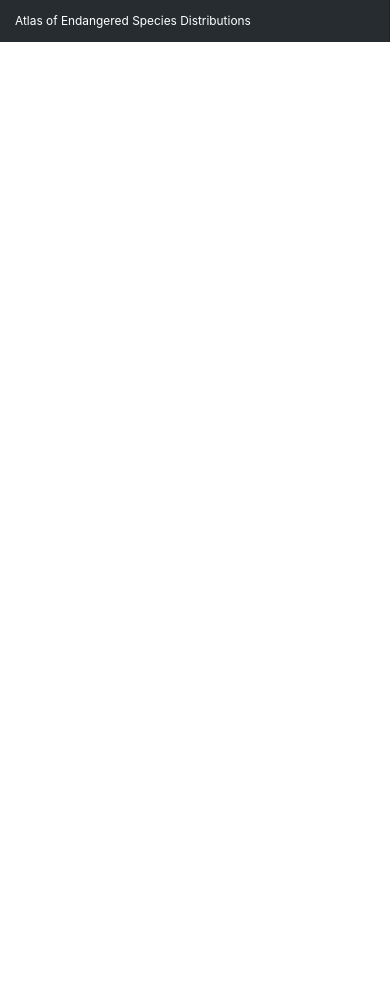
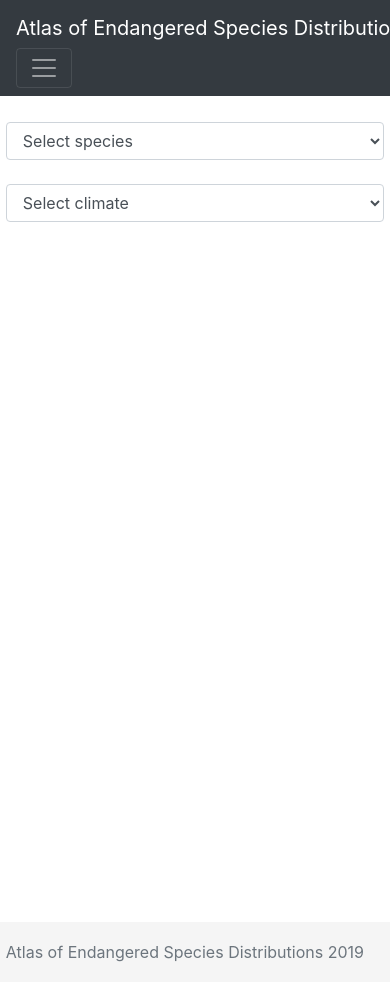
Before and after one commit to atlas-of-endangered-species/atlas-of-endangered-species.github.io, a Jekyll site: the page built from index.html, in a window 390 px wide and 982 px high. Built offline with Jekyll 4.4.1, drawn with Linux system fonts in a browser that asks for light colours; nearby versions of some CDN libraries.

Commit message:
Layout adjustments

```diff
--- a/_includes/head.html
+++ b/_includes/head.html
@@ -21,6 +21,5 @@
 
 
   <!-- Custom styles for this template -->
-  <link href="assets/css/dashboard.css" rel="stylesheet">
 
   <link rel="stylesheet" href="/assets/css/styles.css">
--- /dev/null
+++ b/_includes/navbar.html
@@ -0,0 +1,16 @@
+<nav class="navbar navbar-expand-lg navbar-dark bg-dark">
+  <a class="navbar-brand" href="#">{% if page.title %}{{ page.title | escape }}{% else %}{{ site.title | escape }}{% endif %}</a>
+  <button class="navbar-toggler" type="button" data-toggle="collapse" data-target="#navbarNavDropdown" aria-controls="navbarNavDropdown" aria-expanded="false" aria-label="Toggle navigation">
+    <span class="navbar-toggler-icon"></span>
+  </button>
+  <div class="collapse navbar-collapse" id="navbarNavDropdown">
+    <ul class="navbar-nav">
+      <li class="nav-item active">
+        <a class="nav-link" href="#">Home <span class="sr-only">(current)</span></a>
+      </li>
+      <li class="nav-item">
+        <!-- <a class="nav-link" href="#">About</a> -->
+      </li>
+    </ul>
+  </div>
+</nav>
--- a/_includes/sidebar.html
+++ b/_includes/sidebar.html
@@ -1,5 +1,3 @@
-<nav class="col-md-2 d-none d-md-block bg-light sidebar">
-  <div class="sidebar-sticky">
 
   <select id="mySelect" class="form-control">
     <option value="" disabled selected> Select species </option>
@@ -66,14 +64,11 @@
       </p>
       <img src="https://upload.wikimedia.org/wikipedia/commons/thumb/6/63/Status_iucn3.1_VU.svg/220px-Status_iucn3.1_VU.svg.png" class="center status_label" alt="">
     </div>
-  <div id="built_with">
+  <!-- <div id="built_with">
     <hr>
     <br/ >
     <img src="https://github.com/boyanangelov/sdmbench/raw/master/logo.png" height="100" width="100" alt="">
     <p>Built with <a href="https://github.com/boyanangelov/sdmbench" target="_blank">sdmbench</a></p>
     <img src="https://pt-zapovednik.org/wp-content/uploads/2018/05/GBIF-2015-full-stacked-display.png" class="center" style="width:65%;"></img>
     <p>Data from <a href="https://www.gbif.org/" target="_blank">GBIF.org</a></p>
-  </div>
-
-
-</nav>
+  </div> -->
--- a/_layouts/default.html
+++ b/_layouts/default.html
@@ -3,35 +3,28 @@
 
   {% include head.html %}
 
-    <body>
-      <nav class="navbar navbar-dark fixed-top bg-dark flex-md-nowrap p-0 shadow">
-        <a class="navbar-brand col-sm-3 col-md-2 mr-0" href="#">Atlas of Endangered Species Distributions</a>
-        <ul class="navbar-nav px-3">
-          <li class="nav-item text-nowrap">
-            <!-- <a class="nav-link" href="#">About</a> -->
-          </li>
-        </ul>
-    </nav>
+  <body>
+  {% include navbar.html %}
 
-  <div class="container-fluid">
+  <div class="container-full" style="padding-top: 26px;">
     <div class="row">
-      {% include sidebar.html %}
+      <div class="col-md-2">
+        {% include sidebar.html %}
+      </div>
+      <div class="col-md-10">
+        {{ content }}
+      </div>
     </div>
 
-      <main role="main" class="main_body col-md-9 ml-sm-auto col-lg-10 px-4">
-        <div class="d-flex justify-content-between flex-wrap flex-md-nowrap align-items-center pt-3 pb-2 mb-3"></div>
 
-        {{  content }}
+  </div>
+  <footer class="footer">
+      <div class="container-full">
+        <span class="text-muted">{% if page.title %}{{ page.title | escape }}{% else %}{{ site.title | escape }}{% endif %} 2019</span>
+      </div>
+    </footer>
+</body>
 
-      </main>
-    </div>
-  </div>
-  <!-- <footer class="footer">
-      <div class="container">
-        <span class="text-muted"></span>
-      </div>
-    </footer> -->
-</body>
   <script src="https://code.jquery.com/jquery-3.3.1.slim.min.js" integrity="sha384-q8i/X+965DzO0rT7abK41JStQIAqVgRVzpbzo5smXKp4YfRvH+8abtTE1Pi6jizo" crossorigin="anonymous"></script>
     <script src="https://cdnjs.cloudflare.com/ajax/libs/feather-icons/4.9.0/feather.min.js"></script>
     <script src="https://cdnjs.cloudflare.com/ajax/libs/Chart.js/2.7.3/Chart.min.js"></script>
--- a/_sass/main.scss
+++ b/_sass/main.scss
@@ -42,20 +42,6 @@
 }
 
 
-/* Custom page CSS
--------------------------------------------------- */
-/* Not required for template or sticky footer method. */
-
-.container {
-  width: auto;
-  max-width: 680px;
-  padding: 0 15px;
-}
-
-#built_with {
-  text-align: center;
-}
-
 .resp-container {
     position: relative;
     overflow: hidden;
@@ -87,6 +73,7 @@ body {
   height: 60px; /* Set the fixed height of the footer here */
   line-height: 60px; /* Vertically center the text there */
   background-color: #f5f5f5;
+  padding: 0;
 }
 
 // Hide scrollbar
@@ -103,7 +90,11 @@ html {
     background: #FF0000;
 }
 
+.container-full {
+  margin: 0 auto;
+  width: 97%;
+}
 
-.navbar-brand {
-  font-size: 0.85em;
+.row {
+  min-height: 800px;
 }
--- a/assets/css/dashboard.css
+++ /dev/null
@@ -1,111 +0,0 @@
-body {
-  font-size: .875rem;
-}
-
-.feather {
-  width: 16px;
-  height: 16px;
-  vertical-align: text-bottom;
-}
-
-/*
- * Sidebar
- */
-
-.sidebar {
-  position: fixed;
-  top: 0;
-  bottom: 0;
-  left: 0;
-  z-index: 100; /* Behind the navbar */
-  padding: 48px 0 0; /* Height of navbar */
-  box-shadow: inset -1px 0 0 rgba(0, 0, 0, .1);
-}
-
-.sidebar-sticky {
-  position: relative;
-  top: 0;
-  height: calc(100vh - 48px);
-  padding-top: .5rem;
-  overflow-x: hidden;
-  overflow-y: auto; /* Scrollable contents if viewport is shorter than content. */
-}
-
-@supports ((position: -webkit-sticky) or (position: sticky)) {
-  .sidebar-sticky {
-    position: -webkit-sticky;
-    position: sticky;
-  }
-}
-
-.sidebar .nav-link {
-  font-weight: 500;
-  color: #333;
-}
-
-.sidebar .nav-link .feather {
-  margin-right: 4px;
-  color: #999;
-}
-
-.sidebar .nav-link.active {
-  color: #007bff;
-}
-
-.sidebar .nav-link:hover .feather,
-.sidebar .nav-link.active .feather {
-  color: inherit;
-}
-
-.sidebar-heading {
-  font-size: .75rem;
-  text-transform: uppercase;
-}
-
-/*
- * Content
- */
-
-[role="main"] {
-  padding-top: 133px; /* Space for fixed navbar */
-}
-
-@media (min-width: 768px) {
-  [role="main"] {
-    padding-top: 48px; /* Space for fixed navbar */
-  }
-}
-
-/*
- * Navbar
- */
-
-.navbar-brand {
-  padding-top: .75rem;
-  padding-bottom: .75rem;
-  font-size: 1rem;
-  background-color: rgba(0, 0, 0, .25);
-  box-shadow: inset -1px 0 0 rgba(0, 0, 0, .25);
-}
-
-.navbar .form-control {
-  padding: .75rem 1rem;
-  border-width: 0;
-  border-radius: 0;
-}
-
-.form-control-dark {
-  color: #fff;
-  background-color: rgba(255, 255, 255, .1);
-  border-color: rgba(255, 255, 255, .1);
-}
-
-.form-control-dark:focus {
-  border-color: transparent;
-  box-shadow: 0 0 0 3px rgba(255, 255, 255, .25);
-}
-
-/* Overrides */
-/* .main_body {
-  margin-top: 48px !important;
-} */
--- a/index.html
+++ b/index.html
@@ -1,6 +1,5 @@
 ---
 layout: default
 ---
-<div class="resp-container">
-  <iframe class="resp-iframe" id="map_iframe" src="" ></iframe>
-</div>
+
+<iframe class="resp-iframe" id="map_iframe" src="" ></iframe>
```
Also changed, not shown: 4 other files.
